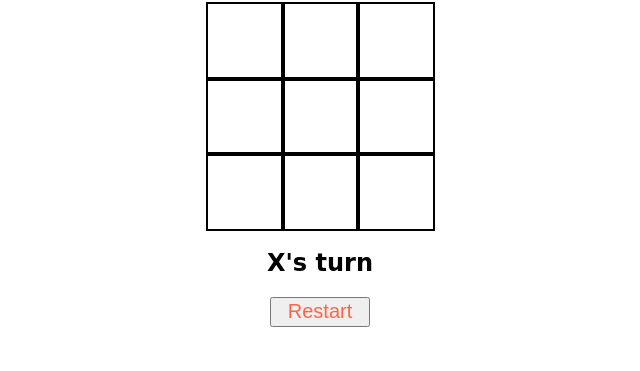
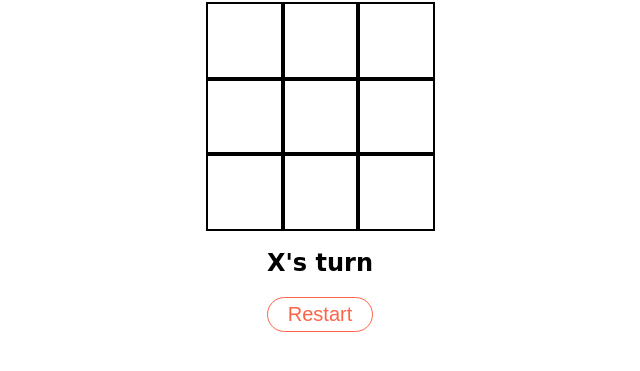
Before and after one commit to Mendysegal20/tic-tac-toe, a plain HTML site: page index.html in a window 1280 px wide. Shown: the part 77-448 px from the top of the page, without its empty margins (320-960 px from the left). Drawn offline with Linux system fonts and the light colour scheme.

Commit message:
change style restart btn

```diff
--- a/style.css
+++ b/style.css
@@ -21,8 +21,12 @@
 }
 
 #restartBtn {
-    width: 100px;
-    height: 30px;
+
     font-size: 20px;
     color: tomato;
+    border: 1px solid tomato;
+    border-radius: 40px;
+    padding: 5px 20px;
+    cursor: pointer;
+    background: white;
 }
```
